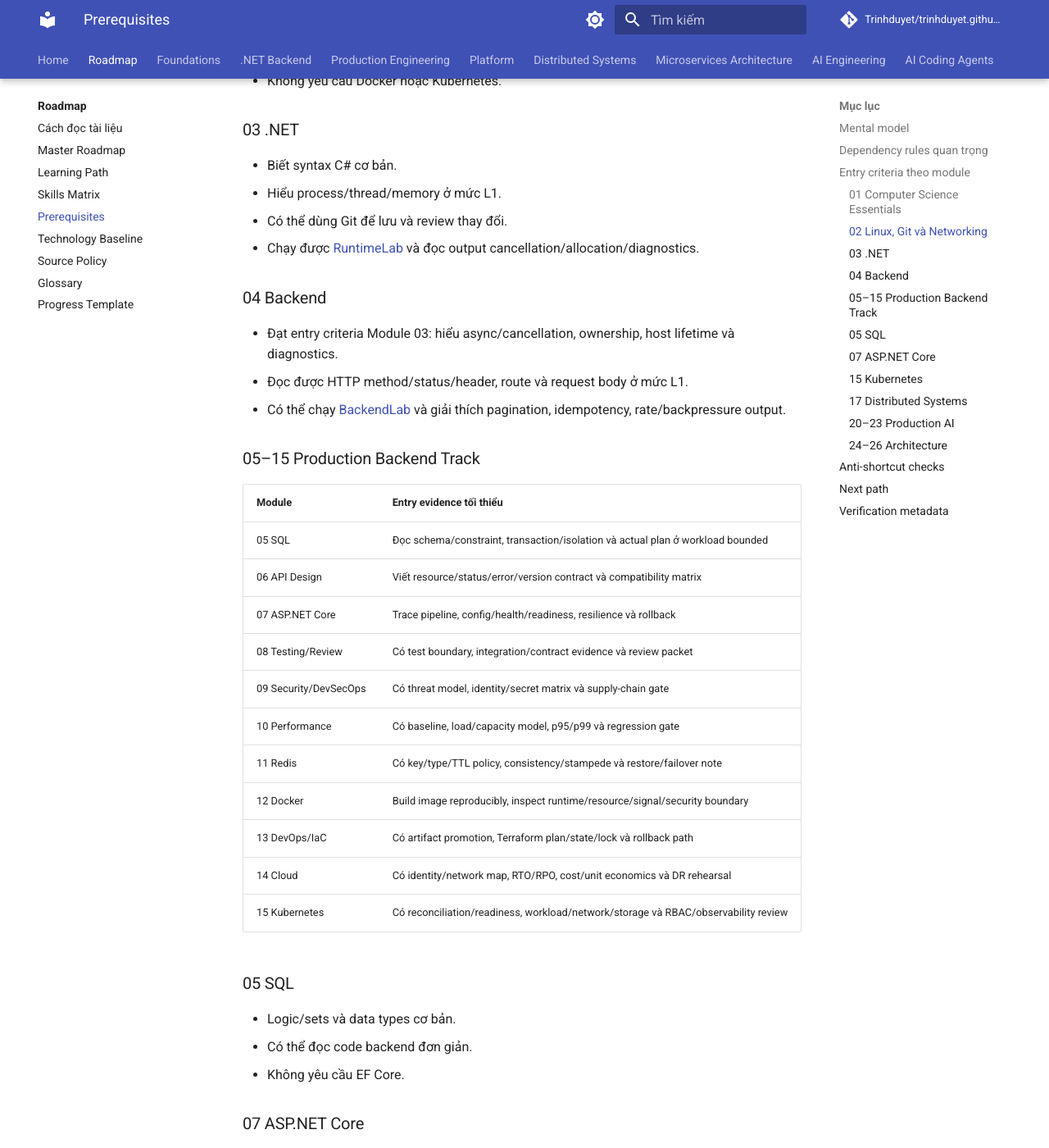
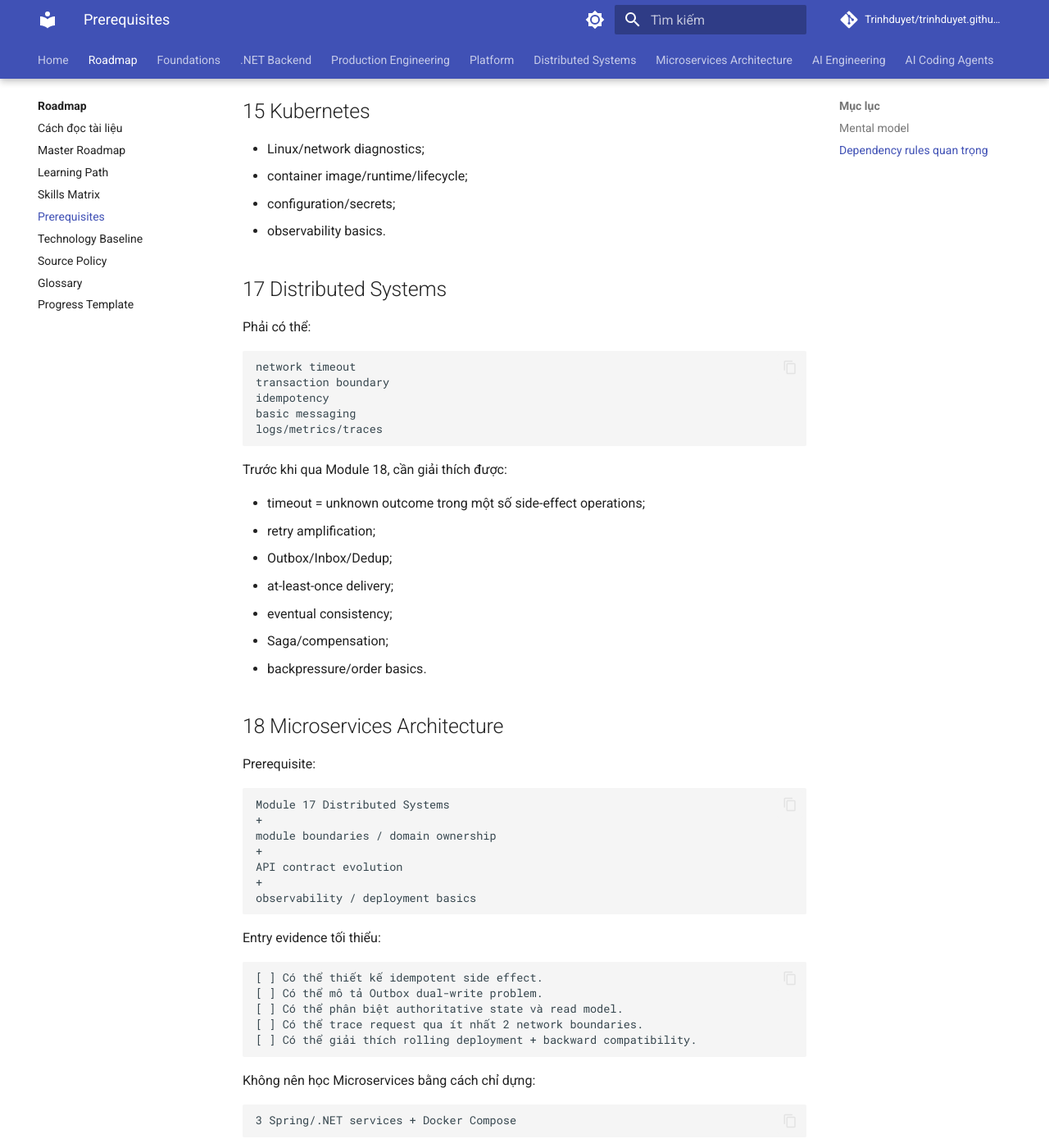
Before and after one commit to Trinhduyet/trinhduyet.github.io, an MkDocs documentation site: the page built from docs/00-roadmap/prerequisites.md, in a window 1280 px wide and 1400 px high, scrolled down 2054 px. Shown: the whole window at 82% size. Built offline with MkDocs 1.6.1 and Material for MkDocs 9.7.7, drawn with Linux system fonts in a browser that asks for light colours; comment, search, counter and statistics services are not loaded; some of the changed text lies outside the part shown.

Commit message:
docs: make distributed systems prerequisite for microservices

````diff
--- a/docs/00-roadmap/prerequisites.md
+++ b/docs/00-roadmap/prerequisites.md
@@ -2,161 +2,242 @@
 
 ## Mental model
 
-Một topic “đứng trước” topic khác khi thiếu nó sẽ làm người học chỉ nhớ syntax mà không giải thích được behavior, failure hoặc trade-off. Dependency không có nghĩa phải học mọi internals trước; chỉ cần đạt exit criteria tối thiểu.
+Một topic “đứng trước” topic khác khi thiếu nó sẽ làm người học chỉ nhớ syntax mà không giải thích được behavior, failure hoặc trade-off.
 
-~~~mermaid
+```mermaid
 flowchart TD
-    CS["CS essentials: process, memory, concurrency"] --> NET["Linux + Networking"]
-    CS --> DOTNET["C# / .NET"]
-    NET --> HTTP["HTTP / Backend"]
-    NET --> DOCKER["Docker"]
-    DOTNET --> ASP["ASP.NET Core"]
-    HTTP --> API["API Design"]
+    CS[CS essentials] --> NET[Linux + Networking]
+    CS --> DOTNET[C# / .NET]
+    NET --> HTTP[HTTP / Backend]
+    NET --> DOCKER[Docker]
+    DOTNET --> ASP[ASP.NET Core]
+    HTTP --> API[API Design]
     HTTP --> ASP
-    SQL["Relational model + SQL"] --> EF["EF Core"]
+    SQL[Relational model + SQL] --> EF[EF Core]
     DOTNET --> EF
-    ASP --> PROD["Testing + Security + Performance"]
+    SQL --> TX[Transactions + Isolation]
+    ASP --> PROD[Testing + Security + Performance]
     EF --> PROD
-    SQL --> TX["Transactions + Isolation"]
-    TX --> OUTBOX["Outbox / Inbox"]
-    DOCKER --> K8S["Kubernetes"]
+    TX --> OUTBOX[Outbox / Inbox]
+    DOCKER --> K8S[Kubernetes]
     NET --> K8S
-    IAC["DevOps + IaC + Cloud"] --> K8S
-    PROD --> OBS["Observability"]
-    MSG["Messaging"] --> DIST["Distributed Systems"]
+    PROD --> OBS[Observability]
+    MSG[Messaging] --> DIST[Distributed Systems]
     NET --> DIST
     TX --> DIST
     OUTBOX --> DIST
     OBS --> DIST
-    AI["AI Engineering + Evaluation"] --> RAG["Production RAG"]
-    RAG --> AGENT["Agents + MCP"]
+    BOUND[Modular boundaries + DDD basics] --> MICRO[Microservices Architecture]
+    DIST --> MICRO
+    OBS --> MICRO
+    K8S --> MICRO
+    AI[AI Engineering + Evaluation] --> RAG[Production RAG]
+    RAG --> AGENT[Agents + MCP]
     DIST --> AGENT
-    SEC["Security + Threat Modeling"] --> AGENT
-    AI --> GENOPS["GenAIOps"]
-    OBS --> GENOPS
-    NFR["Requirements + NFR"] --> DESIGN["System Design"]
+    SEC[Security + Threat Modeling] --> AGENT
+    NFR[Requirements + NFR] --> DESIGN[System Design]
     DIST --> DESIGN
+    MICRO --> DESIGN
     RAG --> DESIGN
     AGENT --> DESIGN
-    DESIGN --> ARCH["Software Architecture"]
-    DOCS["ADR + C4 + Runbook"] --> ARCH
-~~~
+    DESIGN --> ARCH[Software Architecture]
+    DOCS[ADR + C4 + Runbook] --> ARCH
+```
+
+---
 
 ## Dependency rules quan trọng
 
 | Học sau | Prerequisite tối thiểu | Vì sao |
 | --- | --- | --- |
-| ASP.NET Core | HTTP, process/socket, DI, async | Middleware syntax không giải thích request lifecycle hoặc saturation |
+| ASP.NET Core | HTTP, process/socket, DI, async | Middleware syntax không giải thích request lifecycle/saturation |
 | EF Core performance | SQL, indexes, execution plan | LINQ không cho biết database thực sự làm gì |
 | Docker | Linux process/filesystem/signals/networking | Container là process isolation, không phải “VM nhẹ” |
-| Kubernetes | Docker/container model, DNS/networking, resources | YAML không giải thích reconciliation, readiness hoặc scheduling |
-| Outbox | Local transaction, messaging, idempotency | Pattern vô nghĩa nếu chưa hiểu atomic boundary và duplicates |
-| Microservices | Modular boundaries, distributed failure, observability | Tách process tạo network/operations/data-consistency cost |
-| RAG | Embeddings/retrieval, data lifecycle, evaluation | Demo retrieval không đủ cho ACL, deletion và regression |
-| Agentic RAG | Production RAG, tool calling, state, security | Agent tăng agency và blast radius |
-| MCP | Tool contract, identity/authz, trust boundaries | Discovery/transport không thay thế authorization |
-| GenAIOps | AI evaluation, observability, versioned artifacts | Không thể gate/rollback thứ chưa đo và chưa version |
-| System Design | FR/NFR, capacity, data/distributed fundamentals | Component choice phải theo requirement và scale |
-| Software Architecture | System Design, boundaries, migration, documentation | Pattern không phải recipe; architecture phải tiến hóa được |
+| Kubernetes | container model, DNS/networking, resources | YAML không giải thích reconciliation/readiness/scheduling |
+| Outbox | local transaction, messaging, idempotency | Pattern vô nghĩa nếu chưa hiểu atomic boundary và duplicates |
+| **Microservices** | **modular boundaries + Distributed Systems + observability** | **Tách process tạo network/data-consistency/deployment/operations cost** |
+| RAG | embeddings/retrieval, data lifecycle, evaluation | Demo retrieval không đủ cho ACL/deletion/regression |
+| MCP/Agents | tool contract, identity/authz, trust boundaries | Discovery/transport không thay authorization |
+| System Design | FR/NFR, capacity, data/distributed fundamentals | Component choice phải theo requirement/scale |
+| Software Architecture | System Design, boundaries, migration, docs | Pattern không phải recipe; architecture phải tiến hóa được |
 
-## Entry criteria theo module
+---
 
-### 01 Computer Science Essentials
+# Entry criteria theo track
 
-- Biết C# syntax cơ bản và chạy được .NET CLI.
-- Không yêu cầu kiến thức thuật toán phỏng vấn hoặc OS internals trước đó.
-- Bắt đầu tại [Module 01 overview](../01-computer-science/README.md); evidence gồm lookup, race và locality experiments.
+## 05 SQL
 
-### 02 Linux, Git và Networking
+- logic/sets và data types cơ bản;
+- có thể đọc code backend đơn giản;
+- không yêu cầu EF Core trước.
 
-- Có thể dùng terminal cơ bản.
-- Hiểu file, process và client/server ở mức khái niệm.
-- Không yêu cầu Docker hoặc Kubernetes.
+## 07 ASP.NET Core
 
-### 03 .NET
+- HTTP semantics;
+- C# async/cancellation;
+- DI/config/logging;
+- API design fundamentals;
+- SQL/EF basics.
 
-- Biết syntax C# cơ bản.
-- Hiểu process/thread/memory ở mức L1.
-- Có thể dùng Git để lưu và review thay đổi.
-- Chạy được [RuntimeLab](../../labs/03-dotnet/runtime-lab/Program.cs) và đọc output cancellation/allocation/diagnostics.
+## 15 Kubernetes
 
-### 04 Backend
+- Linux/network diagnostics;
+- container image/runtime/lifecycle;
+- configuration/secrets;
+- observability basics.
 
-- Đạt entry criteria Module 03: hiểu async/cancellation, ownership, host lifetime và diagnostics.
-- Đọc được HTTP method/status/header, route và request body ở mức L1.
-- Có thể chạy [BackendLab](../../labs/04-backend/backend-lab/Program.cs) và giải thích pagination, idempotency, rate/backpressure output.
+## 17 Distributed Systems
 
-### 05–15 Production Backend Track
+Phải có thể:
 
-| Module | Entry evidence tối thiểu |
-| --- | --- |
-| 05 SQL | Đọc schema/constraint, transaction/isolation và actual plan ở workload bounded |
-| 06 API Design | Viết resource/status/error/version contract và compatibility matrix |
-| 07 ASP.NET Core | Trace pipeline, config/health/readiness, resilience và rollback |
-| 08 Testing/Review | Có test boundary, integration/contract evidence và review packet |
-| 09 Security/DevSecOps | Có threat model, identity/secret matrix và supply-chain gate |
-| 10 Performance | Có baseline, load/capacity model, p95/p99 và regression gate |
-| 11 Redis | Có key/type/TTL policy, consistency/stampede và restore/failover note |
-| 12 Docker | Build image reproducibly, inspect runtime/resource/signal/security boundary |
-| 13 DevOps/IaC | Có artifact promotion, Terraform plan/state/lock và rollback path |
-| 14 Cloud | Có identity/network map, RTO/RPO, cost/unit economics và DR rehearsal |
-| 15 Kubernetes | Có reconciliation/readiness, workload/network/storage và RBAC/observability review |
+```text
+network timeout
+transaction boundary
+idempotency
+basic messaging
+logs/metrics/traces
+```
 
-### 05 SQL
+Trước khi qua Module 18, cần giải thích được:
 
-- Logic/sets và data types cơ bản.
-- Có thể đọc code backend đơn giản.
-- Không yêu cầu EF Core.
+- timeout = unknown outcome trong một số side-effect operations;
+- retry amplification;
+- Outbox/Inbox/Dedup;
+- at-least-once delivery;
+- eventual consistency;
+- Saga/compensation;
+- backpressure/order basics.
 
-### 07 ASP.NET Core
+## 18 Microservices Architecture
 
-- HTTP semantics, C# async, DI/config/logging.
-- API design fundamentals.
-- SQL/EF basics cho phần persistence.
+Prerequisite:
 
-### 15 Kubernetes
+```text
+Module 17 Distributed Systems
++
+module boundaries / domain ownership
++
+API contract evolution
++
+observability / deployment basics
+```
 
-- Linux/networking diagnostics.
-- Container image/runtime/lifecycle.
-- Deployment artifact, configuration/secrets và observability basics.
+Entry evidence tối thiểu:
 
-### 17 Distributed Systems
+```text
+[ ] Có thể thiết kế idempotent side effect.
+[ ] Có thể mô tả Outbox dual-write problem.
+[ ] Có thể phân biệt authoritative state và read model.
+[ ] Có thể trace request qua ít nhất 2 network boundaries.
+[ ] Có thể giải thích rolling deployment + backward compatibility.
+```
 
-- Networking và partial failure.
-- Transactions/isolation.
-- Messaging fundamentals, idempotency và telemetry.
+Không nên học Microservices bằng cách chỉ dựng:
 
-### 20–23 Production AI
+```text
+3 Spring/.NET services + Docker Compose
+```
 
-- Conventional backend security/reliability/observability.
-- AI model/tool/retrieval concepts.
-- Evaluation fundamentals trước optimization hoặc agent autonomy.
+nếu chưa reasoning được failure/data/deployment semantics.
 
-### 24–26 Architecture
+---
 
-- NFR và capacity estimation.
-- Data, security, deployment và failure reasoning.
-- Ít nhất một project đã được vận hành và điều tra sự cố.
+# Microservices dependency detail
 
-## Anti-shortcut checks
+## Step 1 — Modular boundary trước network boundary
+
+```text
+Order module
+Payment module
+Inventory module
+```
+
+Nếu code trong một process còn xuyên module bằng shared table/internal type, tách thành HTTP services thường chỉ biến coupling thành remote coupling.
+
+## Step 2 — Distributed failure
+
+```text
+local call
+→ deterministic result/exception boundary
+
+remote call
+→ request may execute while response is lost
+```
+
+Do đó microservice checkout cần `Unknown/Pending` state và reconciliation cho operation không thể prove outcome.
+
+## Step 3 — Data ownership
+
+```text
+service boundary
+→ owned data/schema/migrations
+→ integration via API/events
+```
+
+Shared DB schema phá independent lifecycle.
+
+## Step 4 — Contract evolution
+
+Independent deploy cần overlap:
+
+```text
+old consumer + new provider
+new consumer + old provider
+```
+
+hoặc migration strategy rõ.
+
+## Step 5 — Operations
+
+Mỗi service thêm:
+
+```text
+CI/CD
+runtime resources
+SLO
+trace/log/metrics
+on-call/runbook
+security patching
+cost
+```
+
+Đây là lý do “nhiều service” không tự động tốt hơn monolith.
+
+---
+
+# Anti-shortcut checks
 
 - Nếu không đọc được execution plan, chưa tối ưu EF query bằng “best practice”.
 - Nếu không giải thích được SIGTERM/readiness, chưa thiết kế rolling shutdown.
 - Nếu không có idempotency boundary, chưa thêm retry cho side effect.
-- Nếu không có eval dataset, chưa tuyên bố prompt/model mới “tốt hơn”.
-- Nếu không có tool authorization matrix, chưa tăng agent autonomy.
+- Nếu không hiểu timeout = unknown outcome, chưa thiết kế payment checkout phân tán.
+- Nếu service share DB/domain entity, chưa có data/service autonomy thật.
+- Nếu release phải lock-step mọi service, chưa đạt independent deployment.
+- Nếu không có trace/SLO/runbook, chưa đủ production readiness cho microservices.
+- Nếu không có eval dataset, chưa tuyên bố model/prompt mới “tốt hơn”.
 - Nếu không có NFR/capacity, chưa chọn microservices/Kubernetes/multi-region.
 
-## Next path
+---
 
-Bắt đầu: [Computer Science Essentials](../01-computer-science/README.md) → [Linux, Git và Networking](../02-linux-git-networking/README.md) → [C#/.NET Runtime](../03-dotnet/README.md) → [Backend](../04-backend/README.md) → SQL/API → ASP.NET Core.
+# Recommended next path
 
-Các link tới module Planned chỉ được thêm khi file có nội dung hữu ích; roadmap status nằm trong [master-roadmap.md](master-roadmap.md).
+```text
+Computer Science
+→ Linux/Networking
+→ C#/.NET
+→ Backend + SQL + API
+→ ASP.NET Core
+→ Docker/Kubernetes
+→ Distributed Systems
+→ Microservices Architecture
+→ System Design
+→ Software Architecture
+```
+
+AI Engineering có thể chạy song song sau khi backend foundation đủ chắc.
 
 ## Verification metadata
 
-- Verified: 2026-08-11
-- Technology version: stable dependency concepts
-- Official sources: module-specific references
-- Context7 queries used: none
-- Notes: dependency graph ưu tiên production reasoning; không mô phỏng đầy đủ mọi edge có thể có.
+- Verified: 2026-08-13.
+- Microservices dependency is explicit: Module 17 → Module 18.
+- Official sources: module-specific references.
````
